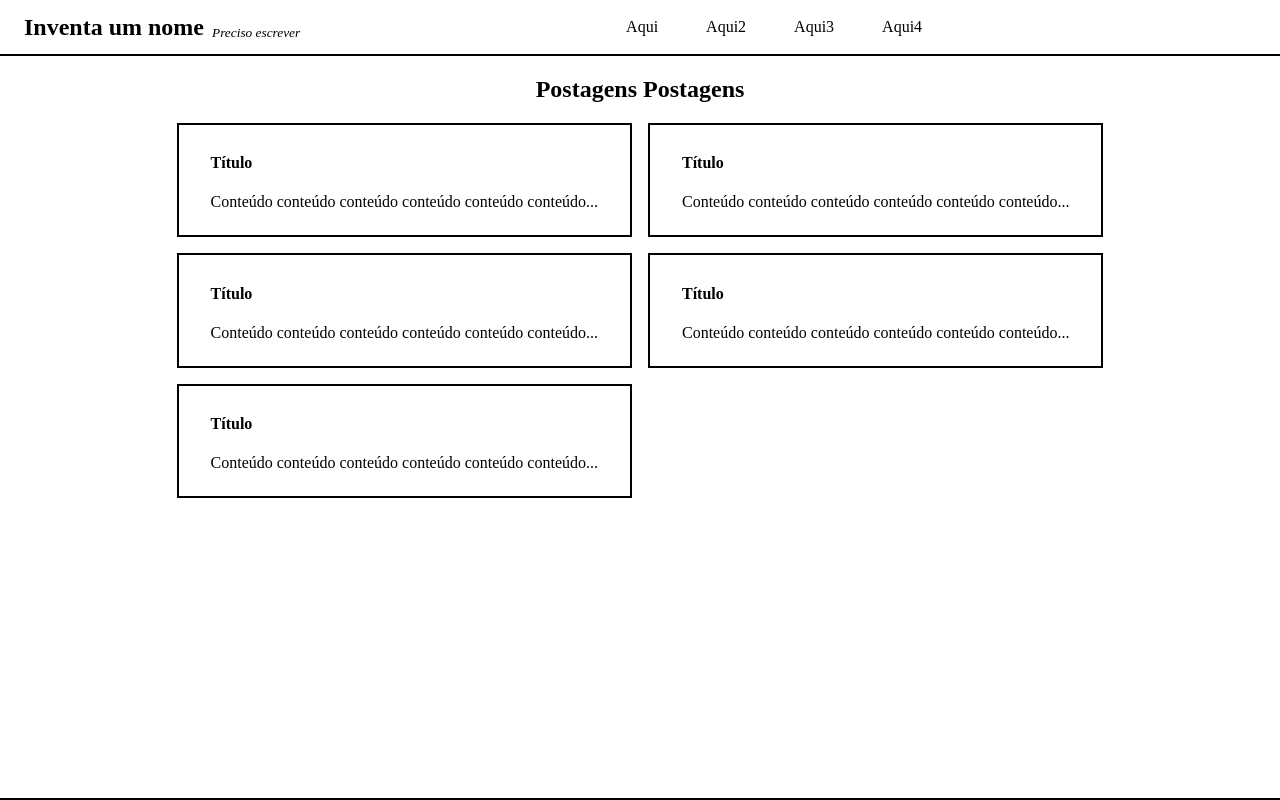
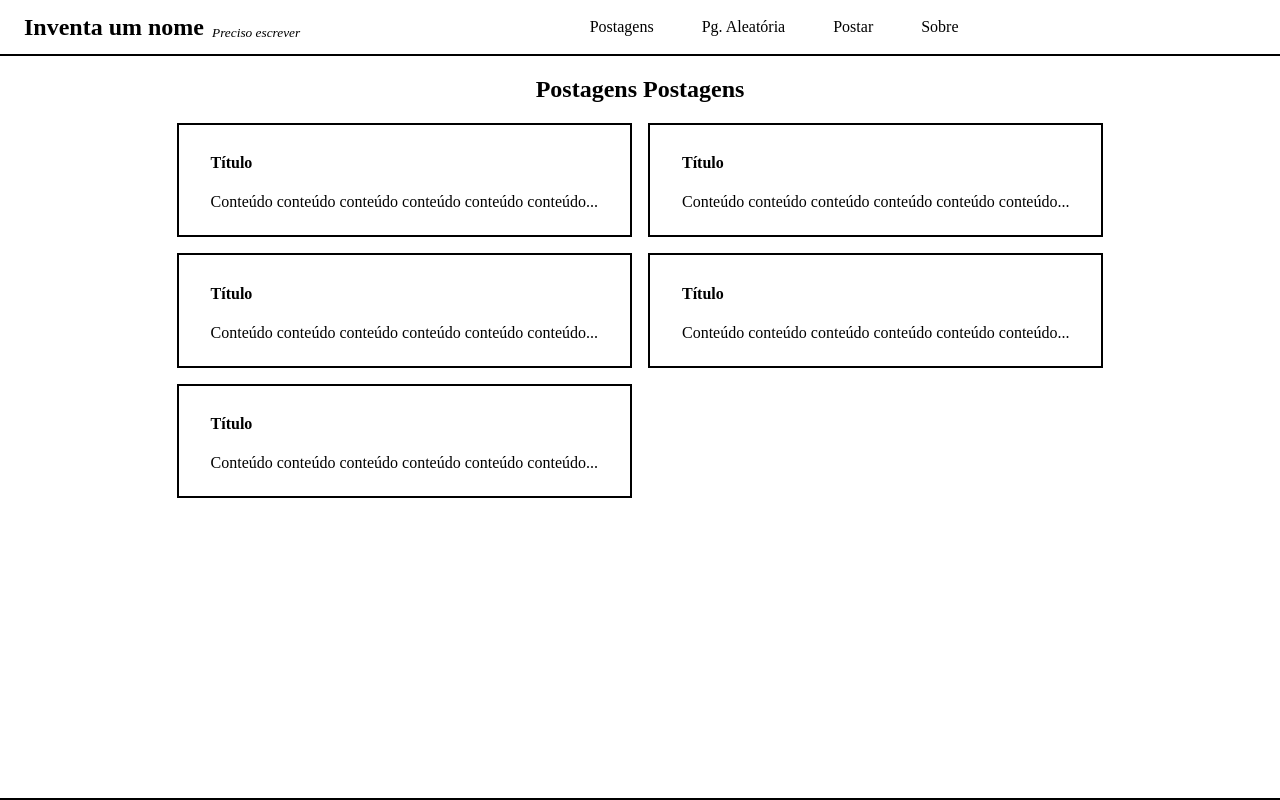
Before and after one commit to AlissonLewinski/blog, an Angular app: page / in a window 1280 px wide. Built offline with nearby package versions, Linux system fonts and the light colour scheme.

Commit message:
navbar ideas

```diff
--- a/src/app/header/header.component.html
+++ b/src/app/header/header.component.html
@@ -5,9 +5,9 @@
     </div>
 
     <nav class="nav">
-        <a href="">Aqui</a>
-        <a href="">Aqui2</a>
-        <a href="">Aqui3</a>
-        <a href="">Aqui4</a>
+        <a href="">Postagens</a>
+        <a href="">Pg. Aleatória</a>
+        <a href="">Postar</a>
+        <a href="">Sobre</a>
     </nav>
 </div>
```
